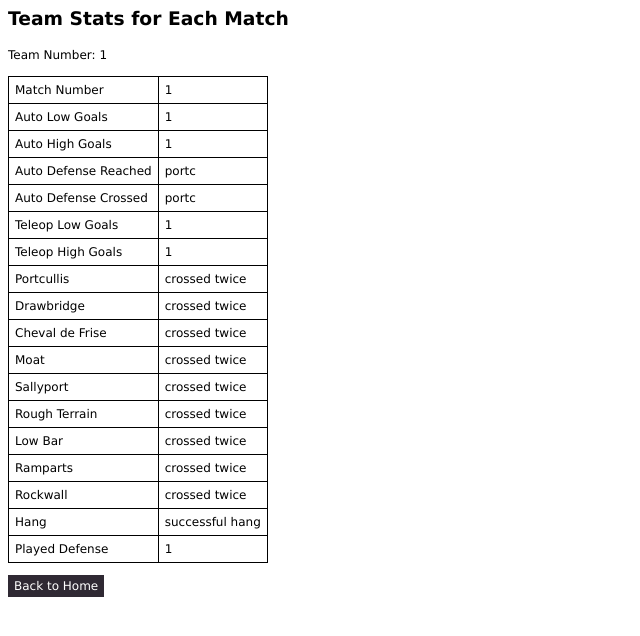
After one commit to alicen6/first_robotics, a Django app: page /team-raw-stats/1/ in a window 1280 px wide. The commit adds this page. Shown: the top 636 px of the page, without its empty margins (0-640 px from the left). Run offline with Django 3.2, Linux system fonts and the light colour scheme; tables that the repository leaves empty hold one stand-in row (values such as "Sample post").

Commit message:
add raw match stats, abs team number value, drivetrain stats

```diff
--- a/frcstats/settings.py
+++ b/frcstats/settings.py
@@ -127,3 +127,5 @@ STATIC_URL = '/static/'
 # Cripsy forms
 
 CRISPY_TEMPLATE_PACK = 'bootstrap'
+
+STATIC_ROOT = os.path.join(BASE_DIR, "static/")
--- a/frcstats/templates/home.html
+++ b/frcstats/templates/home.html
@@ -18,5 +18,7 @@ h3 {
 }
 </style>
 <h3>FRCStats Home Page</h2>
-<a href="{% url 'match' %}">Input Match Info</a>
-<a href="{% url 'team-stats' %}">Look Up Team Stats</a>
+<p><a href="{% url 'match' %}">Input Match Info</a>
+<a href="{% url 'team-stats' %}">Look Up Team Stats</a></p>
+<a href="{% url 'team-raw-stats' %}">Look Up Team Match Info</a>
+<a href="{% url 'drive' %}">Add Drivetrain Info</a>
--- /dev/null
+++ b/frcstats/templates/team-raw-stats.html
@@ -0,0 +1,119 @@
+<!-- This document is where the team stats will be able to be called and selected -->
+{% csrf_token %}
+<style>
+h3 {
+  font-family: Verdana;
+}
+p {
+  font-family: Verdana;
+  font-size: 12px;
+}
+table, th, td {
+    border: 1px solid black;
+    border-collapse: collapse;
+    padding: 6px;
+    font-size: 12px;
+}
+a:link, a:visited {
+    background-color: #2F2933;
+    color: white;
+    padding: 4px 6px;
+    text-align: center;
+    text-decoration: none;
+    display: inline-block;
+    font-family: Verdana;
+    font-size: 12px;
+}
+a:hover, a:active {
+    background-color: #01A2A6;
+}
+</style>
+<h3>Team Stats for Each Match</h3>
+<p>{% for team in teams %}
+Team Number:  {{ team.team_number }}
+{% endfor %}
+<br></br>
+<table>
+  <tr>
+  <td>Match Number</td>
+  {% for entry in match_number %}
+  <td> {{ entry }} </td>
+  {% endfor %}</tr>
+<tr>
+<td>Auto Low Goals</td>
+{% for entry in auton_low_values %}
+<td> {{ entry }} </td>
+{% endfor %}</tr>
+<tr>
+<td>Auto High Goals</td>
+{% for entry in auton_high_values %}
+<td> {{ entry }} </td>
+{% endfor %}</tr>
+<tr>
+<td>Auto Defense Reached</td>
+{% for entry in auton_def_reached_values %}
+<td> {{ entry }} </td>
+{% endfor %}</tr>
+<tr>
+<td>Auto Defense Crossed</td>
+{% for entry in auton_def_crossed_values %}
+<td> {{ entry }} </td>
+{% endfor %}</tr>
+<tr>
+<td>Teleop Low Goals</td>
+{% for entry in teleop_low_values %}
+<td> {{ entry }} </td>
+{% endfor %}</tr>
+<tr>
+<td>Teleop High Goals</td>
+{% for entry in teleop_high_values %}
+<td> {{ entry }} </td>
+{% endfor %}</tr>
+<tr>
+<td>Portcullis</td>
+{% for entry in portc_stats %}
+<td> {{ entry }} </td>
+{% endfor %}</tr>
+<td>Drawbridge</td>
+{% for entry in drawb_stats %}
+<td> {{ entry }} </td>
+{% endfor %}</tr>
+<td>Cheval de Frise</td>
+{% for entry in cdf_stats %}
+<td> {{ entry }} </td>
+{% endfor %}</tr>
+<td>Moat</td>
+{% for entry in moat_stats %}
+<td> {{ entry }} </td>
+{% endfor %}</tr>
+<td>Sallyport</td>
+{% for entry in sallyp_stats %}
+<td> {{ entry }} </td>
+{% endfor %}</tr>
+<td>Rough Terrain</td>
+{% for entry in rought_stats %}
+<td> {{ entry }} </td>
+{% endfor %}</tr>
+<td>Low Bar</td>
+{% for entry in lowbar_stats %}
+<td> {{ entry }} </td>
+{% endfor %}</tr>
+<td>Ramparts</td>
+{% for entry in ramparts_stats %}
+<td> {{ entry }} </td>
+{% endfor %}</tr>
+<td>Rockwall</td>
+{% for entry in rockwall_stats %}
+<td> {{ entry }} </td>
+{% endfor %}</tr>
+<td>Hang</td>
+{% for entry in hang_input_values %}
+<td> {{ entry }} </td>
+{% endfor %}</tr>
+<td>Played Defense</td>
+{% for entry in played_def_values %}
+<td> {{ entry }} </td>
+{% endfor %}</tr>
+</table>
+</p>
+<a href="{% url 'home' %}">Back to Home</a>
--- a/frcstats/templates/thanks.html
+++ b/frcstats/templates/thanks.html
@@ -22,5 +22,5 @@ Thanks to all these people:
 <br></br>
 alicen
 <br> </br>
-team ####
+team 4901 - Scouting at Palmetto Regional
 <a href="{% url 'home' %}">Back to Home</a></p>
--- a/frcstats/urls.py
+++ b/frcstats/urls.py
@@ -19,7 +19,7 @@ from django.contrib.auth import views as auth_views
 from django.conf.urls import url, include
 from django.contrib import admin
 from . import views
-from .views import get_name, get_match, team_stats_from_team_number, team_stats, get_home, get_thanks
+from .views import get_name, get_match, team_stats_from_team_number, team_stats, get_home, get_thanks, team_raw_stats, get_extra
 
 
 urlpatterns = [
@@ -30,6 +30,10 @@ urlpatterns = [
     url(r'^team-stats/$', team_stats, name='team-stats'),
     url(r'^team-stats/(?P<team_number>[0-9]+)/$',
         views.team_stats_from_team_number, name='team-test'),
+    url(r'^team-raw-stats/$', team_raw_stats, name='team-raw-stats'),
+    url(r'^team-raw-stats/(?P<team_number>[0-9]+)/$',
+        views.team_raw_from_team_number, name='team-raw'),
     url(r'^home/', get_home, name='home'),
-    url(r'^thanks/', get_thanks, name='thanks')
+    url(r'^thanks/', get_thanks, name='thanks'),
+    url(r'^drive/', get_extra, name='drive')
 ]
--- a/frcstats/views.py
+++ b/frcstats/views.py
@@ -2,8 +2,8 @@ from django.http import HttpResponseRedirect, HttpResponse
 from django.shortcuts import render, redirect, render_to_response, get_object_or_404
 from django.core.urlresolvers import reverse
 from django.forms import ModelForm, modelform_factory
-from .models import Team, Match
-from forms import MatchForm
+from .models import Team, Match, Drive
+from forms import MatchForm, DriveForm
 from django.views.generic import View
 from django import forms
 from .choices import auton_def_choices
@@ -45,7 +45,7 @@ def team_stats(request):
         form = TeamNumberForm(request.POST)
         # If data is valid, proceeds to create a new post and redirect the user
         if form.is_valid():
-            team_number = form.cleaned_data['team_number']
+            team_number = abs(form.cleaned_data['team_number'])
             return HttpResponseRedirect('/team-stats/' + str(team_number))
     return render(request, 'team_number.html', {'team_number_form': form})
 
@@ -61,6 +61,11 @@ def team_stats_from_team_number(request, team_number):
     team = Team.objects.filter(team_number=team_number)
     if len(team) > 0:
         matches = Match.objects.filter(team_number=team[0].id)
+        drive = Drive.objects.filter(team_number=team[0].id)
+        drivetrain = []
+        gear_reduc = []
+        motors = []
+        notes = []
         auton_low_values = []
         auton_high_values = []
         auton_def_reached_values = []
@@ -87,6 +92,8 @@ def team_stats_from_team_number(request, team_number):
         lowbar_stuck_stats = []
         ramparts_stats = []
         ramparts_stuck_stats = []
+        rockwall_stats = []
+        rockwall_stuck_stats = []
         try:
             for match in matches:
                 if match.teleop_portc == 1:
@@ -137,6 +144,12 @@ def team_stats_from_team_number(request, team_number):
                     ramparts_stats.append(match.teleop_ramparts)
                 else:
                     pass
+                if match.teleop_rockwall == 1:
+                    rockwall_stuck_stats.append(match.teleop_rockwall)
+                elif match.teleop_rockwall != 0:
+                    rockwall_stats.append(match.teleop_rockwall)
+                else:
+                    pass
                 if match.hang_input == 1:
                     hang_input_values.append(match.hang_input)
                 elif match.hang_input == 2:
@@ -176,6 +189,9 @@ def team_stats_from_team_number(request, team_number):
             ramparts_stats_value = divide(ramparts_stats)
             ramparts_stuck_stats = stuck_divide(
                 ramparts_stats, ramparts_stuck_stats)
+            rockwall_stats_value = divide(rockwall_stats)
+            rockwall_stuck_stats = stuck_divide(
+                rockwall_stats, rockwall_stuck_stats)
             hang_value = str(
                 int(((float(len(hang_input_values)) + float(len(hang_success_values))) /
                      (float(len(hang_input_values)) + float(len(hang_success_values)) + float(len(hang_fail_values)))) * 100)) + "%"
@@ -185,37 +201,50 @@ def team_stats_from_team_number(request, team_number):
                                  float(len(hang_input_values) + len(hang_fail_values))) * 100)) + "%"
             played_def_stats = str(
                 int((sum(played_def_values) / float(len(played_def_values))) * 100)) + "%"
+            for entry in drive:
+                drivetrain.append(entry.drivetrain)
+                gear_reduc.append(entry.gear_reduc)
+                motors.append(entry.motors)
+                notes.append(entry.extra_notes)
 
             # team = get_object_or_404(Team, team_number=team_number)
             # team_number is the variable that will now allow you to do all the
             # things
-            return render(request, 'team-stats.html', {'teams': team,
-                                                       'hang_value': hang_value, 'hang_fail': hang_fail,
-                                                       'auton_low_stats': auton_low_stats,
-                                                       'auton_high_stats': auton_high_stats,
-                                                       'teleop_low_stats': teleop_low_stats,
-                                                       'teleop_high_stats': teleop_high_stats,
-                                                       'auton_def_reached_values': list({auton_def_choices[x] for x in auton_def_reached_values}),
-                                                       'auton_def_crossed_values': list({auton_def_choices[x] for x in auton_def_crossed_values}),
-                                                       'played_def_stats': played_def_stats,
-                                                       'portc_stats_value': portc_stats_value,
-                                                       'portc_stuck_stats': portc_stuck_stats,
-                                                       'drawb_stats_value': drawb_stats_value,
-                                                       'drawb_stuck_stats': drawb_stuck_stats,
-                                                       'cdf_stats_value': cdf_stats_value,
-                                                       'cdf_stuck_stats': cdf_stuck_stats,
-                                                       'moat_stats_value': moat_stats_value,
-                                                       'moat_stuck_stats': moat_stuck_stats,
-                                                       'sallyp_stats_value': sallyp_stats_value,
-                                                       'sallyp_stuck_stats': sallyp_stuck_stats,
-                                                       'rought_stats_value': rought_stats_value,
-                                                       'rought_stuck_stats': rought_stuck_stats,
-                                                       'lowbar_stats_value': lowbar_stats_value,
-                                                       'lowbar_stuck_stats': lowbar_stuck_stats,
-                                                       'ramparts_stats_value': ramparts_stats_value,
-                                                       'ramparts_stuck_stats': ramparts_stuck_stats,
-                                                       'hang_success_stats': hang_success_stats
-                                                       })
+            return render(request, 'team-stats.html', {
+                'teams': team,
+                'hang_value': hang_value, 'hang_fail': hang_fail,
+                'auton_low_stats': auton_low_stats,
+                'auton_high_stats': auton_high_stats,
+                'teleop_low_stats': teleop_low_stats,
+                'teleop_high_stats': teleop_high_stats,
+                'auton_def_reached_values': list({auton_def_choices[x] for x in auton_def_reached_values}),
+                'auton_def_crossed_values': list({auton_def_choices[x] for x in auton_def_crossed_values}),
+                'played_def_stats': played_def_stats,
+                'portc_stats_value': portc_stats_value,
+                'portc_stuck_stats': portc_stuck_stats,
+                'drawb_stats_value': drawb_stats_value,
+                'drawb_stuck_stats': drawb_stuck_stats,
+                'cdf_stats_value': cdf_stats_value,
+                'cdf_stuck_stats': cdf_stuck_stats,
+                'moat_stats_value': moat_stats_value,
+                'moat_stuck_stats': moat_stuck_stats,
+                'sallyp_stats_value': sallyp_stats_value,
+                'sallyp_stuck_stats': sallyp_stuck_stats,
+                'rought_stats_value': rought_stats_value,
+                'rought_stuck_stats': rought_stuck_stats,
+                'lowbar_stats_value': lowbar_stats_value,
+                'lowbar_stuck_stats': lowbar_stuck_stats,
+                'ramparts_stats_value': ramparts_stats_value,
+                'ramparts_stuck_stats': ramparts_stuck_stats,
+                'rockwall_stats_value': rockwall_stats_value,
+                'rockwall_stuck_stats': rockwall_stuck_stats,
+                'hang_success_stats': hang_success_stats,
+                'drivetrain': drivetrain,
+                'gear_reduc': gear_reduc,
+                'motors': motors,
+                'notes': notes
+            }
+            )
         except:
             context = {}
             return render(request, 'no-team.html', context)
@@ -232,3 +261,188 @@ def get_home(request):
 def get_thanks(request):
     context = {}
     return render(request, 'thanks.html', context)
+
+
+def team_raw_stats(request):
+    class TeamNumberForm(forms.Form):
+        team_number = forms.IntegerField()
+    if request.method == 'GET':
+        form = TeamNumberForm()
+    else:
+        # A POST request: Handle Form Upload
+        form = TeamNumberForm(request.POST)
+        # If data is valid, proceeds to create a new post and redirect the user
+        if form.is_valid():
+            team_number = abs(form.cleaned_data['team_number'])
+            return HttpResponseRedirect('/team-raw-stats/' + str(team_number))
+    return render(request, 'team_number.html', {'team_number_form': form})
+
+
+def team_raw_from_team_number(request, team_number):
+    team = Team.objects.filter(team_number=team_number)
+    if len(team) > 0:
+        matches = Match.objects.filter(team_number=team[0].id)
+        auton_low_values = []
+        auton_high_values = []
+        auton_def_reached_values = []
+        auton_def_crossed_values = []
+        teleop_low_values = []
+        teleop_high_values = []
+        hang_input_values = []
+        played_def_values = []
+        portc_stats = []
+        drawb_stats = []
+        cdf_stats = []
+        moat_stats = []
+        sallyp_stats = []
+        rought_stats = []
+        lowbar_stats = []
+        ramparts_stats = []
+        rockwall_stats = []
+        match_number = []
+        try:
+            for match in matches:
+                if match.teleop_portc == 1:
+                    portc_stats.append('got stuck')
+                elif match.teleop_portc == 2:
+                    portc_stats.append('crossed once')
+                elif match.teleop_portc == 3:
+                    portc_stats.append('crossed twice')
+                else:
+                    portc_stats.append('not in play')
+                if match.teleop_drawb == 1:
+                    drawb_stats.append('got stuck')
+                elif match.teleop_drawb == 2:
+                    drawb_stats.append('crossed once')
+                elif match.teleop_drawb == 3:
+                    drawb_stats.append('crossed twice')
+                else:
+                    drawb_stats.append('not in play')
+                if match.teleop_cdf == 1:
+                    cdf_stats.append('got stuck')
+                elif match.teleop_cdf == 2:
+                    cdf_stats.append('crossed once')
+                elif match.teleop_cdf == 3:
+                    cdf_stats.append('crossed twice')
+                else:
+                    cdf_stats.append('not in play')
+                if match.teleop_moat == 1:
+                    moat_stats.append('got stuck')
+                elif match.teleop_moat == 2:
+                    moat_stats.append('crossed once')
+                elif match.teleop_moat == 3:
+                    moat_stats.append('crossed twice')
+                else:
+                    moat_stats.append('not in play')
+                if match.teleop_sallyp == 1:
+                    sallyp_stats.append('got stuck')
+                elif match.teleop_sallyp == 2:
+                    sallyp_stats.append('crossed once')
+                elif match.teleop_sallyp == 3:
+                    sallyp_stats.append('crossed twice')
+                else:
+                    sallyp_stats.append('not in play')
+                if match.teleop_rought == 1:
+                    rought_stats.append('got stuck')
+                elif match.teleop_rought == 2:
+                    rought_stats.append('crossed once')
+                elif match.teleop_rought == 3:
+                    rought_stats.append('crossed twice')
+                else:
+                    rought_stats.append('not in play')
+                if match.teleop_lowbar == 1:
+                    lowbar_stats.append('got stuck')
+                elif match.teleop_lowbar == 2:
+                    lowbar_stats.append('crossed once')
+                elif match.teleop_lowbar == 3:
+                    lowbar_stats.append('crossed twice')
+                else:
+                    lowbar_stats.append('not in play')
+                if match.teleop_ramparts == 1:
+                    ramparts_stats.append('got stuck')
+                elif match.teleop_ramparts == 2:
+                    ramparts_stats.append('crossed once')
+                elif match.teleop_ramparts == 3:
+                    ramparts_stats.append('crossed twice')
+                else:
+                    ramparts_stats.append('not in play')
+                if match.teleop_rockwall == 1:
+                    rockwall_stats.append('got stuck')
+                elif match.teleop_rockwall == 2:
+                    rockwall_stats.append('crossed once')
+                elif match.teleop_rockwall == 3:
+                    rockwall_stats.append('crossed twice')
+                else:
+                    rockwall_stats.append('not in play')
+
+                if match.hang_input == 1:
+                    hang_input_values.append('attempted')
+                elif match.hang_input == 2:
+                    hang_input_values.append('successful hang')
+                else:
+                    hang_input_values.append('did not try')
+
+                auton_low_values.append(match.auton_low_goals)
+                auton_high_values.append(match.auton_high_goals)
+                teleop_low_values.append(match.teleop_low_goals)
+                teleop_high_values.append(match.teleop_high_goals)
+                auton_def_reached_values.append(match.auton_def_reached)
+                auton_def_crossed_values.append(match.auton_def_crossed)
+                played_def_values.append(match.played_def)
+                match_number.append(match.match_number)
+            # team = get_object_or_404(Team, team_number=team_number)
+            # team_number is the variable that will now allow you to do all the
+            # things
+            return render(request, 'team-raw-stats.html', {
+                'teams': team,
+                'hang_input_values': hang_input_values,
+                'auton_low_values': auton_low_values,
+                'auton_high_values': auton_high_values,
+                'teleop_low_values': teleop_low_values,
+                'teleop_high_values': teleop_high_values,
+                'auton_def_reached_values': auton_def_reached_values,
+                'auton_def_crossed_values': auton_def_crossed_values,
+                'played_def_values': played_def_values,
+                'portc_stats': portc_stats,
+                'drawb_stats': drawb_stats,
+                'cdf_stats': cdf_stats,
+                'moat_stats': moat_stats,
+                'sallyp_stats': sallyp_stats,
+                'rought_stats': rought_stats,
+                'lowbar_stats': lowbar_stats,
+                'ramparts_stats': ramparts_stats,
+                'rockwall_stats': rockwall_stats,
+                'match_number': match_number
+
+            })
+        except:
+            context = {}
+            return render(request, 'no-team.html', context)
+    else:
+        context = {}
+        return render(request, 'non-team.html', context)
+
+
+def get_extra(request):
+    drive_form = modelform_factory(Drive, fields='__all__')
+    if request.method == 'POST':
+        drive_form = DriveForm(request.POST, request.FILES)
+        if drive_form.is_valid():
+            team_number = drive_form.cleaned_data['team_number']
+            drivetrain = drive_form.cleaned_data['drivetrain']
+            gear_reduc = drive_form.cleaned_data['gear_reduc']
+            motors = drive_form.cleaned_data['motors']
+            extra_notes = drive_form.cleaned_data['extra_notes']
+            existing_drive_data = Drive.objects.filter(team_number=team_number).update(
+                drivetrain=drivetrain,
+                gear_reduc=gear_reduc,
+                motors=motors,
+                extra_notes=extra_notes)
+            if not existing_drive_data:
+                drive_form.save()
+            return render(request, 'confirmation.html', {'drive_form': drive_form})
+        else:
+            print drive_form.errors
+    else:
+        drive_form = DriveForm()
+    return render(request, 'drive.html', {'drive_form': drive_form})
```
Also changed, not shown: frcstats/forms.py (+8 -1 lines), frcstats/models.py (+14 -1 lines), frcstats/templates/drive.html (added, +33 -0 lines), frcstats/templates/team-stats.html (+20 -0 lines), frcstats/migrations/0002_auto_20160225_1933.py (added), frcstats/migrations/0003_drive.py (added).
